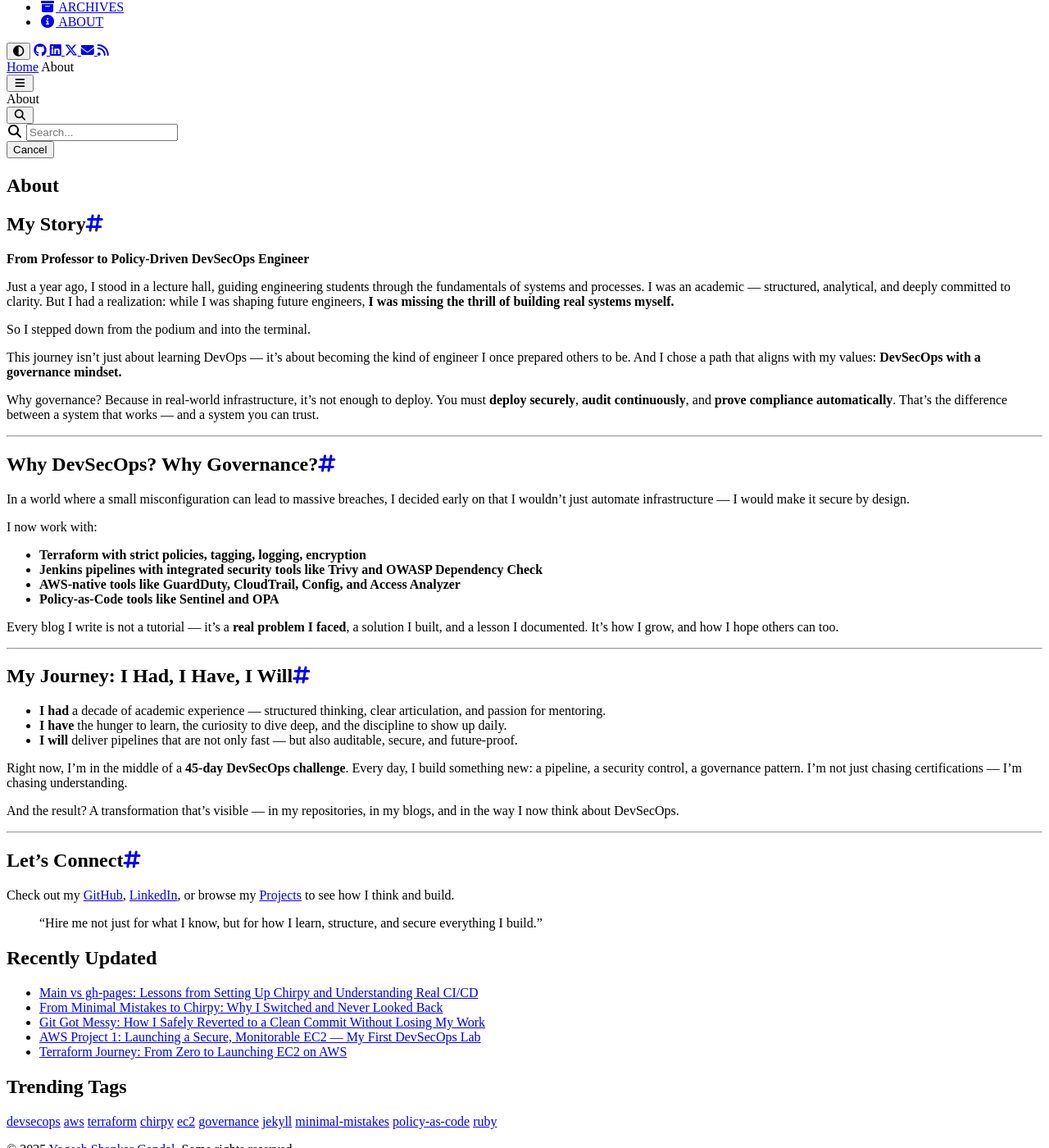
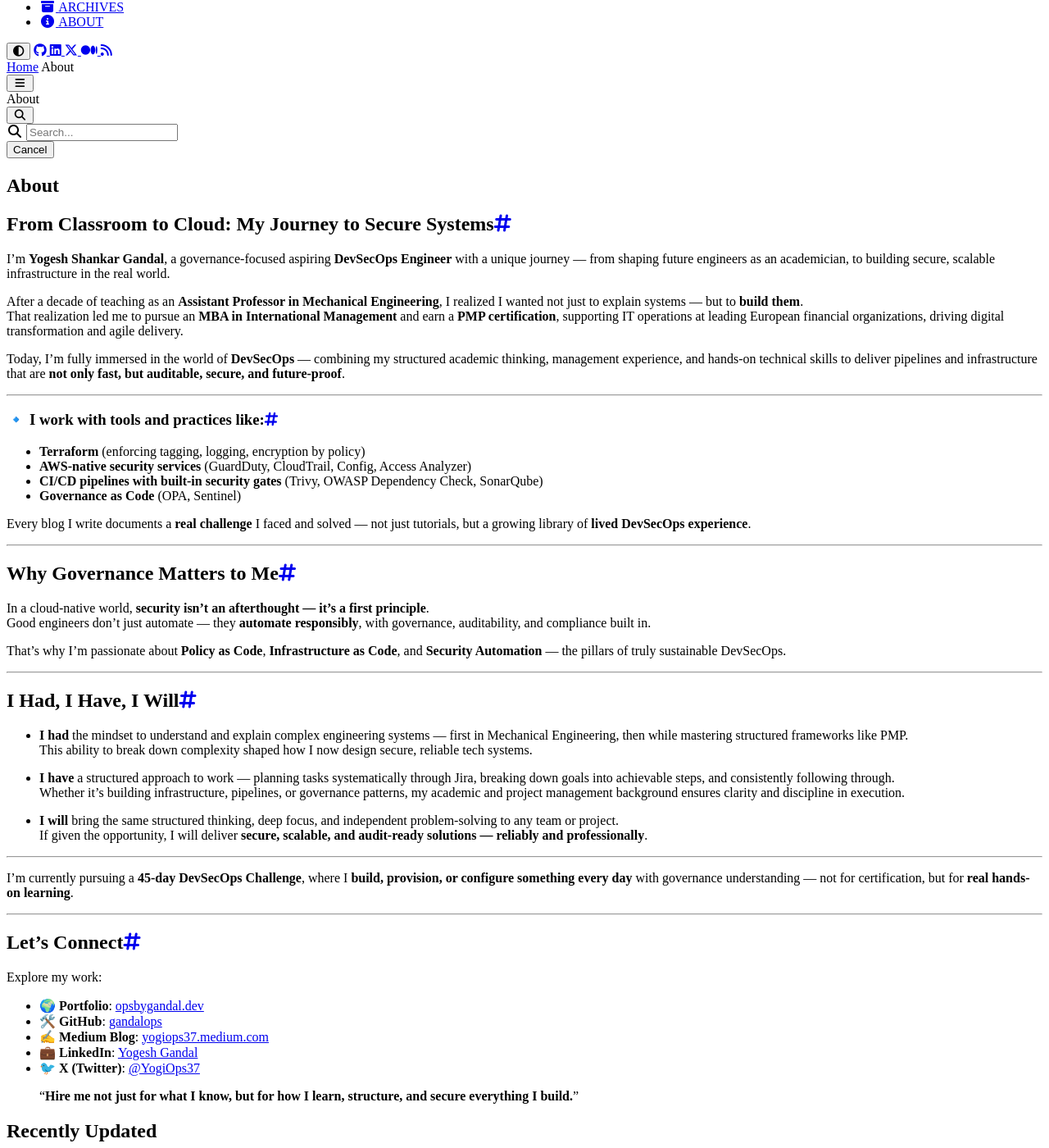
Before and after one commit to gandalops/portfolio-chirpy, a Jekyll site: the page built from _tabs/about.md, in a window 1280 px wide and 1400 px high, scrolled down 228 px. Shown: the whole window at 82% size. Built offline with Jekyll 4.4.1, drawn with Linux system fonts in a browser that asks for light colours; cached includes are drawn as plain includes; nearby versions of some CDN libraries; some of the changed text lies outside the part shown.

Commit message:
About me section updated alongwith medium icon added and mail icon removed

```diff
--- a/_config.yml
+++ b/_config.yml
@@ -18,7 +18,7 @@ timezone: Europe/Berlin
 title: Yogesh Gandal
 
 # it will display as the subtitle
-tagline: Governance-focused Aspiring DevSecOps Engineer | Cloud | Infrastructure | Pipelines | Learning in Public
+tagline: Governance focused Aspiring DevSecOps Engineer | Cloud | Infrastructure | Pipelines | Learning in Public
 
 description: >- # used by seo meta and the atom feed
   A DevSecOps portfolio highlighting my projects and learning journey through hands-on blogs, guided by AI assistance....
--- a/_data/contact.yml
+++ b/_data/contact.yml
@@ -12,9 +12,9 @@
   icon: "fa-brands fa-x-twitter"
   url:  "https://twitter.com/YogiOps37" # Fill with your Twitter account page, rel="me" will be applied for verification
 
-- type: email
-  icon: "fas fa-envelope"
-  url: "mailto:yogiops37@gmail.com"
+- type: medium
+  icon: "fab fa-medium"
+  url: "https://medium.com/@yogiops37" # Fill with your Medium account page, rel="me" will be applied for verification
   noblank: true # open link in current tab
 
 - type: rss
--- a/_tabs/about.md
+++ b/_tabs/about.md
@@ -4,48 +4,63 @@ icon: fas fa-info-circle
 order: 5
 ---
 
-## My Story
+## From Classroom to Cloud: My Journey to Secure Systems
 
-**From Professor to Policy-Driven DevSecOps Engineer**
+I’m **Yogesh Shankar Gandal**, a governance-focused aspiring **DevSecOps Engineer** with a unique journey — from shaping future engineers as an academician, to building secure, scalable infrastructure in the real world.
 
-Just a year ago, I stood in a lecture hall, guiding engineering students through the fundamentals of systems and processes. I was an academic — structured, analytical, and deeply committed to clarity. But I had a realization: while I was shaping future engineers, **I was missing the thrill of building real systems myself.**
+After a decade of teaching as an **Assistant Professor in Mechanical Engineering**, I realized I wanted not just to explain systems — but to **build them**.
+That realization led me to pursue an **MBA in International Management** and earn a **PMP certification**, supporting IT operations at leading European financial organizations, driving digital transformation and agile delivery.
 
-So I stepped down from the podium and into the terminal.
-
-This journey isn’t just about learning DevOps — it’s about becoming the kind of engineer I once prepared others to be. And I chose a path that aligns with my values: **DevSecOps with a governance mindset.**
-
-Why governance? Because in real-world infrastructure, it’s not enough to deploy. You must **deploy securely**, **audit continuously**, and **prove compliance automatically**. That’s the difference between a system that works — and a system you can trust.
+Today, I’m fully immersed in the world of **DevSecOps** — combining my structured academic thinking, management experience, and hands-on technical skills to deliver pipelines and infrastructure that are **not only fast, but auditable, secure, and future-proof**.
 
 ---
 
-## Why DevSecOps? Why Governance?
+### 🔹 I work with tools and practices like:
 
-In a world where a small misconfiguration can lead to massive breaches, I decided early on that I wouldn’t just automate infrastructure — I would make it secure by design.
+- **Terraform** (enforcing tagging, logging, encryption by policy)
+- **AWS-native security services** (GuardDuty, CloudTrail, Config, Access Analyzer)
+- **CI/CD pipelines with built-in security gates** (Trivy, OWASP Dependency Check, SonarQube)
+- **Governance as Code** (OPA, Sentinel)
 
-I now work with:
-- **Terraform with strict policies, tagging, logging, encryption**
-- **Jenkins pipelines with integrated security tools like Trivy and OWASP Dependency Check**
-- **AWS-native tools like GuardDuty, CloudTrail, Config, and Access Analyzer**
-- **Policy-as-Code tools like Sentinel and OPA**
-
-Every blog I write is not a tutorial — it’s a **real problem I faced**, a solution I built, and a lesson I documented. It’s how I grow, and how I hope others can too.
+Every blog I write documents a **real challenge** I faced and solved — not just tutorials, but a growing library of **lived DevSecOps experience**.
 
 ---
 
-## My Journey: I Had, I Have, I Will
+## Why Governance Matters to Me
 
-- **I had** a decade of academic experience — structured thinking, clear articulation, and passion for mentoring.
-- **I have** the hunger to learn, the curiosity to dive deep, and the discipline to show up daily.
-- **I will** deliver pipelines that are not only fast — but also auditable, secure, and future-proof.
+In a cloud-native world, **security isn't an afterthought — it's a first principle**.
+Good engineers don't just automate — they **automate responsibly**, with governance, auditability, and compliance built in.
 
-Right now, I’m in the middle of a **45-day DevSecOps challenge**. Every day, I build something new: a pipeline, a security control, a governance pattern. I’m not just chasing certifications — I’m chasing understanding.
+That’s why I’m passionate about **Policy as Code**, **Infrastructure as Code**, and **Security Automation** — the pillars of truly sustainable DevSecOps.
 
-And the result? A transformation that’s visible — in my repositories, in my blogs, and in the way I now think about DevSecOps.
+---
+
+## I Had, I Have, I Will
+
+- **I had** the mindset to understand and explain complex engineering systems — first in Mechanical Engineering, then while mastering structured frameworks like PMP.
+  This ability to break down complexity shaped how I now design secure, reliable tech systems.
+
+- **I have** a structured approach to work — planning tasks systematically through Jira, breaking down goals into achievable steps, and consistently following through.
+  Whether it's building infrastructure, pipelines, or governance patterns, my academic and project management background ensures clarity and discipline in execution.
+
+- **I will** bring the same structured thinking, deep focus, and independent problem-solving to any team or project.
+  If given the opportunity, I will deliver **secure, scalable, and audit-ready solutions — reliably and professionally**.
+
+---
+
+I'm currently pursuing a **45-day DevSecOps Challenge**, where I **build, provision, or configure something every day** with governance understanding — not for certification, but for **real hands-on learning**.
 
 ---
 
 ## Let’s Connect
-Check out my [GitHub](https://github.com/gandalops), [LinkedIn](https://www.linkedin.com), or browse my [Projects](/projects) to see how I think and build.
 
-> “Hire me not just for what I know, but for how I learn, structure, and secure everything I build.”
+Explore my work:
+
+- 🌍 **Portfolio**: [opsbygandal.dev](https://www.opsbygandal.dev)
+- 🛠️ **GitHub**: [gandalops](https://github.com/gandalops)
+- ✍️ **Medium Blog**: [yogiops37.medium.com](https://medium.com/@yogiops37)
+- 💼 **LinkedIn**: [Yogesh Gandal](https://www.linkedin.com)
+- 🐦 **X (Twitter)**: [@YogiOps37](https://twitter.com/YogiOps37)
+
+> “**Hire me not just for what I know, but for how I learn, structure, and secure everything I build.**”
 {: .prompt-tip }
```
